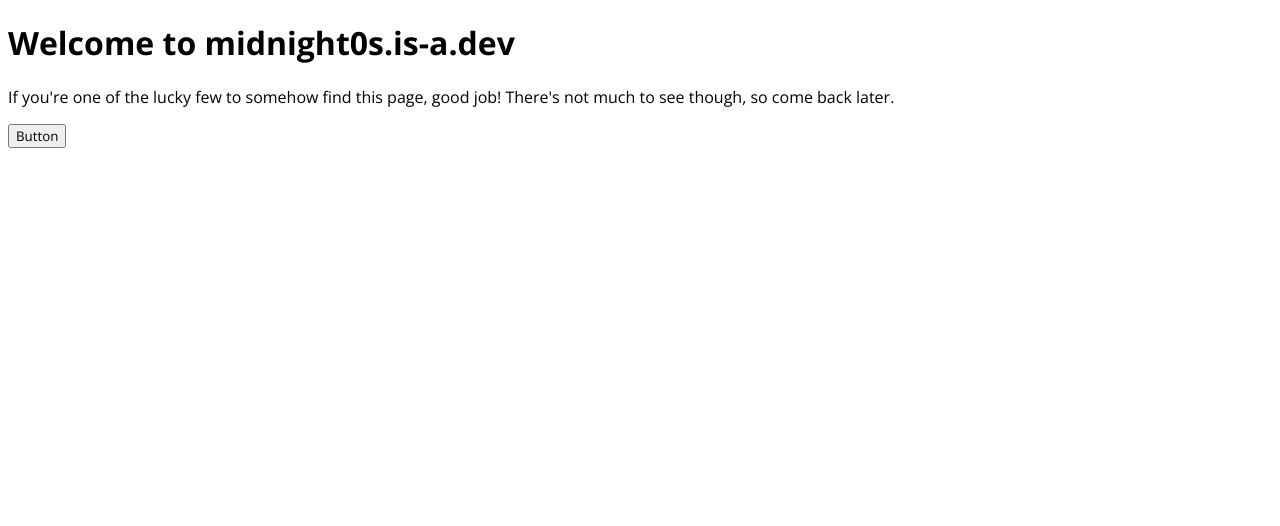
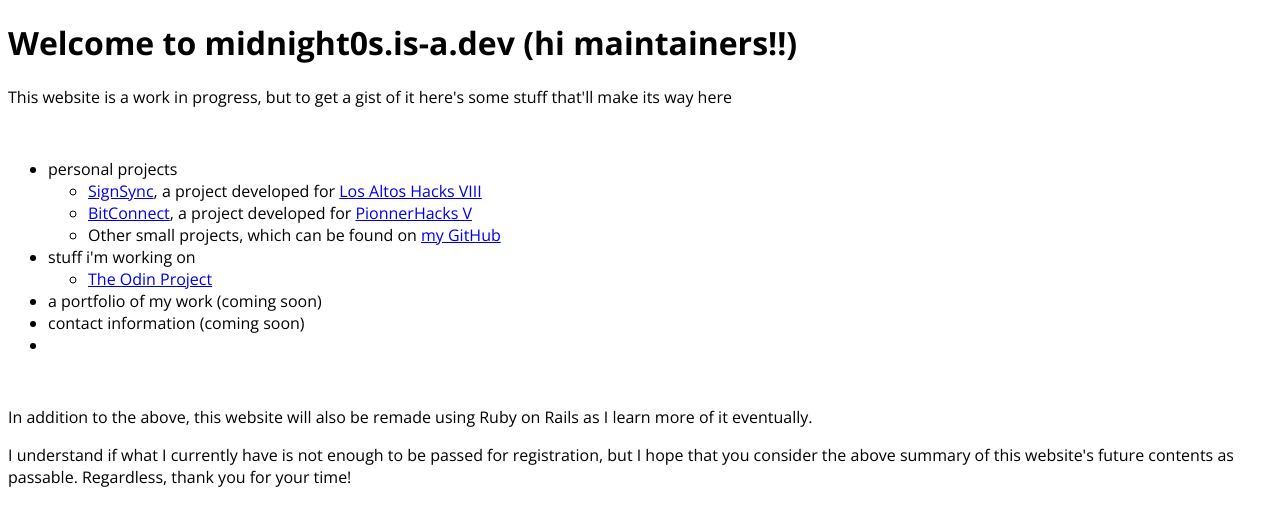
Before and after one commit to pbhak/midnight0s.is-a.dev, a plain HTML site: page index.html in a window 1280 px wide. Drawn offline with nearby package versions, Linux system fonts and the light colour scheme.

Commit message:
update website

```diff
--- a/index.css
+++ b/index.css
@@ -1,5 +1,5 @@
 @import url('https://fonts.googleapis.com/css2?family=Open+Sans:ital,wght@0,300..800;1,300..800&display=swap');
 
-h1, p, button {
+h1,p,li,a {
   font-family: 'Open Sans', sans-serif;
 }
--- a/index.html
+++ b/index.html
@@ -8,8 +8,27 @@
   <!-- TODO add title tag -->
 </head>
 <body>
-  <h1>Welcome to midnight0s.is-a.dev</h1>
-  <p>If you're one of the lucky few to somehow find this page, good job! There's not much to see though, so come back later.</p>
-  <button id="button">Button</button>
+  <h1>Welcome to midnight0s.is-a.dev (hi maintainers!!)</h1>
+  <p>This website is a work in progress, but to get a gist of it here's some stuff that'll make its way here</p>
+  <br>
+  <ul>
+    <li>personal projects
+      <ul>
+        <li><a href="https://github.com/fyrebolt/lahacks">SignSync</a>, a project developed for <a href="https://www.losaltoshacks.com/">Los Altos Hacks VIII</a></li>
+        <li><a href="https://github.com/midnight0s/phv-bitconnect">BitConnect</a>, a project developed for <a href="https://pioneerhacks.org/">PionnerHacks V</a></li>
+        <li>Other small projects, which can be found on <a href="https://github.com/midnight0s">my GitHub</a></li>
+      </ul>
+    </li>
+    <li>stuff i'm working on
+      <ul>
+        <li><a href="https://theodinproject.com">The Odin Project</a></li>
+      </ul>
+    </li>
+    <li>a portfolio of my work (coming soon)</li>
+    <li>contact information (coming soon)<li>
+  </ul>
+  <br>
+  <p>In addition to the above, this website will also be remade using Ruby on Rails as I learn more of it eventually.</p>
+  <p>I understand if what I currently have is not enough to be passed for registration, but I hope that you consider the above summary of this website's future contents as passable. Regardless, thank you for your time!</p>
 </body>
 </html>
```
